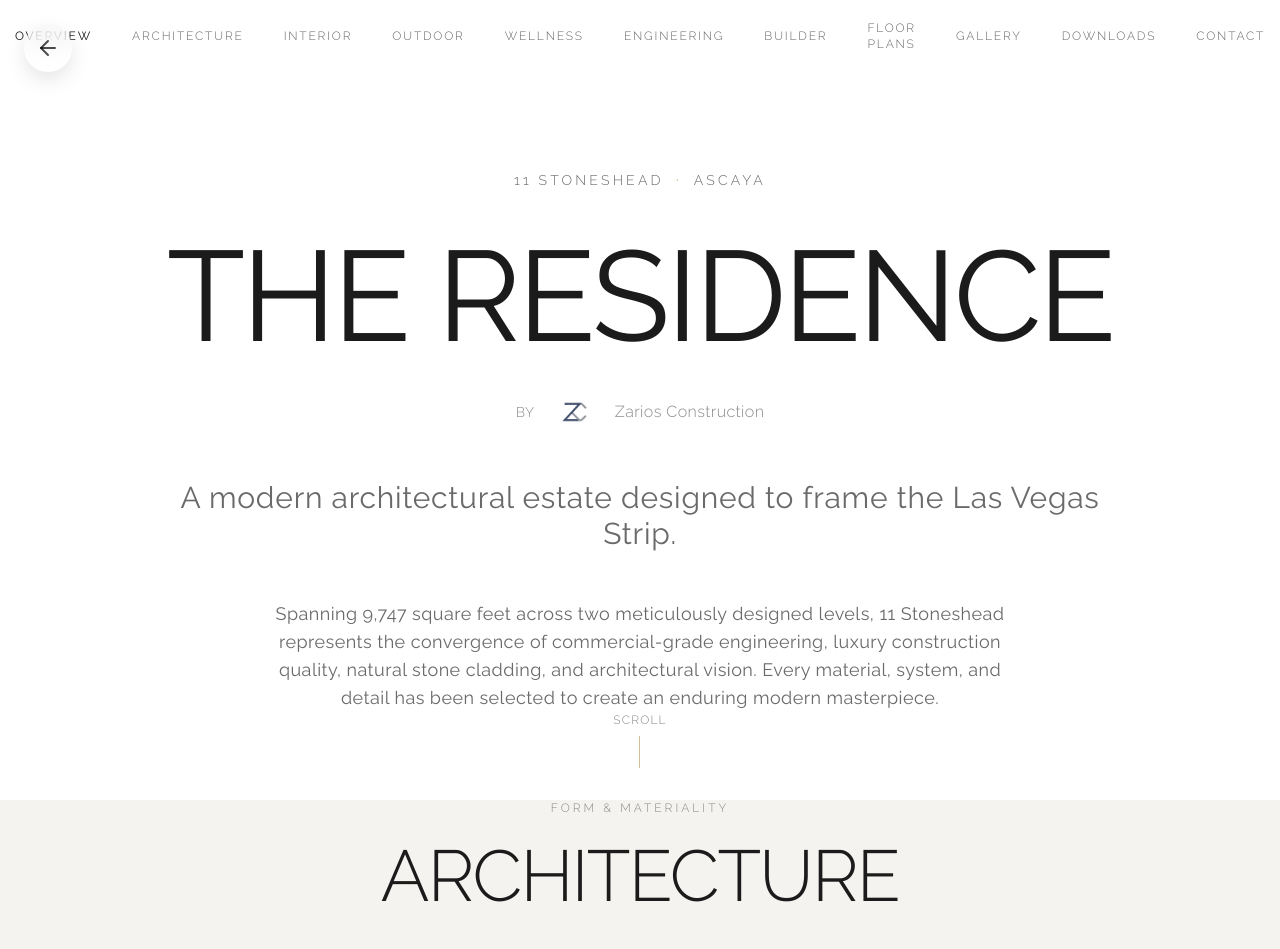
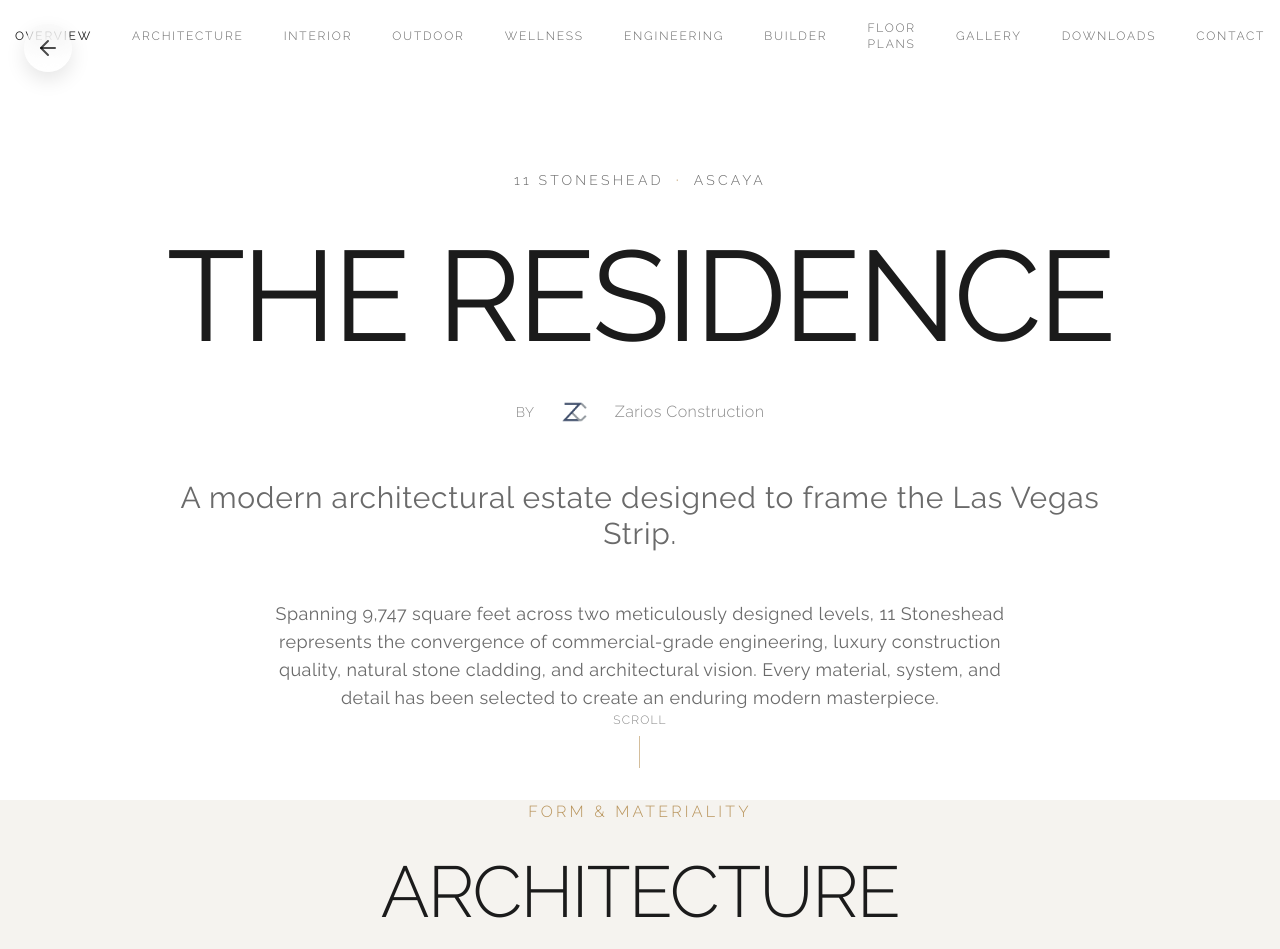
Before and after one commit to LaSouqai/11-Stoneshead, a Next.js app: page /residence in a window 1280 px wide. Shown: the top 949 px of the page. Built offline with nearby package versions, Linux system fonts and the light colour scheme.

Commit message:
luxury taglines

```diff
--- a/src/components/ui/LuxuryTagline.tsx
+++ b/src/components/ui/LuxuryTagline.tsx
@@ -1,7 +1,6 @@
 "use client"
 
 import { motion } from "framer-motion"
-import { typography } from "@/src/styles/theme"
 
 interface LuxuryTaglineProps {
   children: React.ReactNode
@@ -14,22 +13,28 @@ export default function LuxuryTagline({
   className = "",
   animate = true
 }: LuxuryTaglineProps) {
-  const baseClass = typography.tagline.default
-  const fullClass = `${baseClass} text-[#8A8A8A] mb-6 ${className}`
+  const content = (
+    <div className={`flex items-center justify-center gap-4 mb-8 ${className}`}>
+      <div className="h-[1px] w-12 bg-gradient-to-r from-transparent to-[#B8935A]/30" />
+      <span className="text-sm md:text-base tracking-[0.2em] uppercase font-light text-[#B8935A]">
+        {children}
+      </span>
+      <div className="h-[1px] w-12 bg-gradient-to-l from-transparent to-[#B8935A]/30" />
+    </div>
+  )
 
   if (!animate) {
-    return <p className={fullClass}>{children}</p>
+    return content
   }
 
   return (
-    <motion.p
+    <motion.div
       initial={{ opacity: 0, y: 20 }}
       whileInView={{ opacity: 1, y: 0 }}
       viewport={{ once: true }}
       transition={{ duration: 0.6, ease: "easeOut" }}
-      className={fullClass}
     >
-      {children}
-    </motion.p>
+      {content}
+    </motion.div>
   )
 }
```
